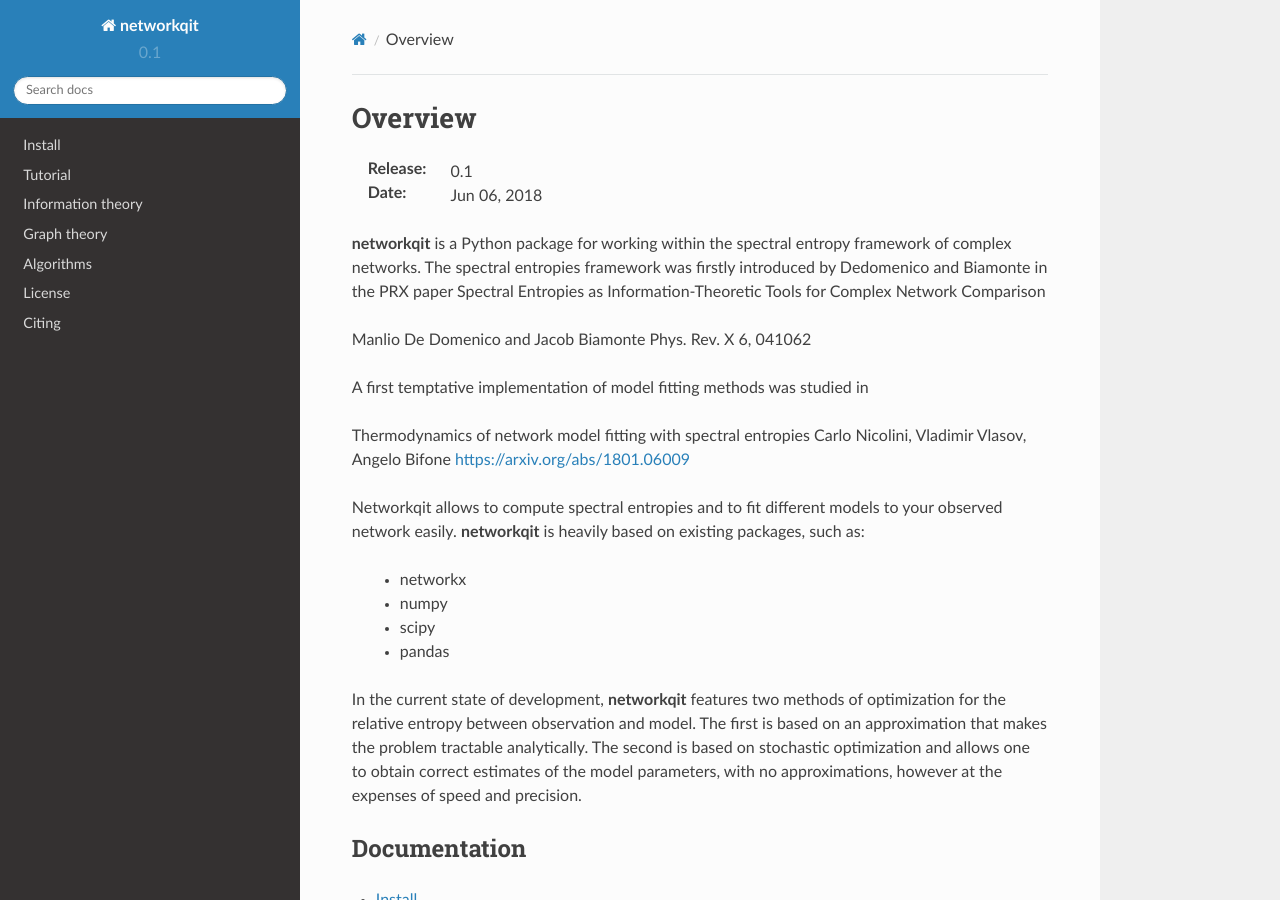
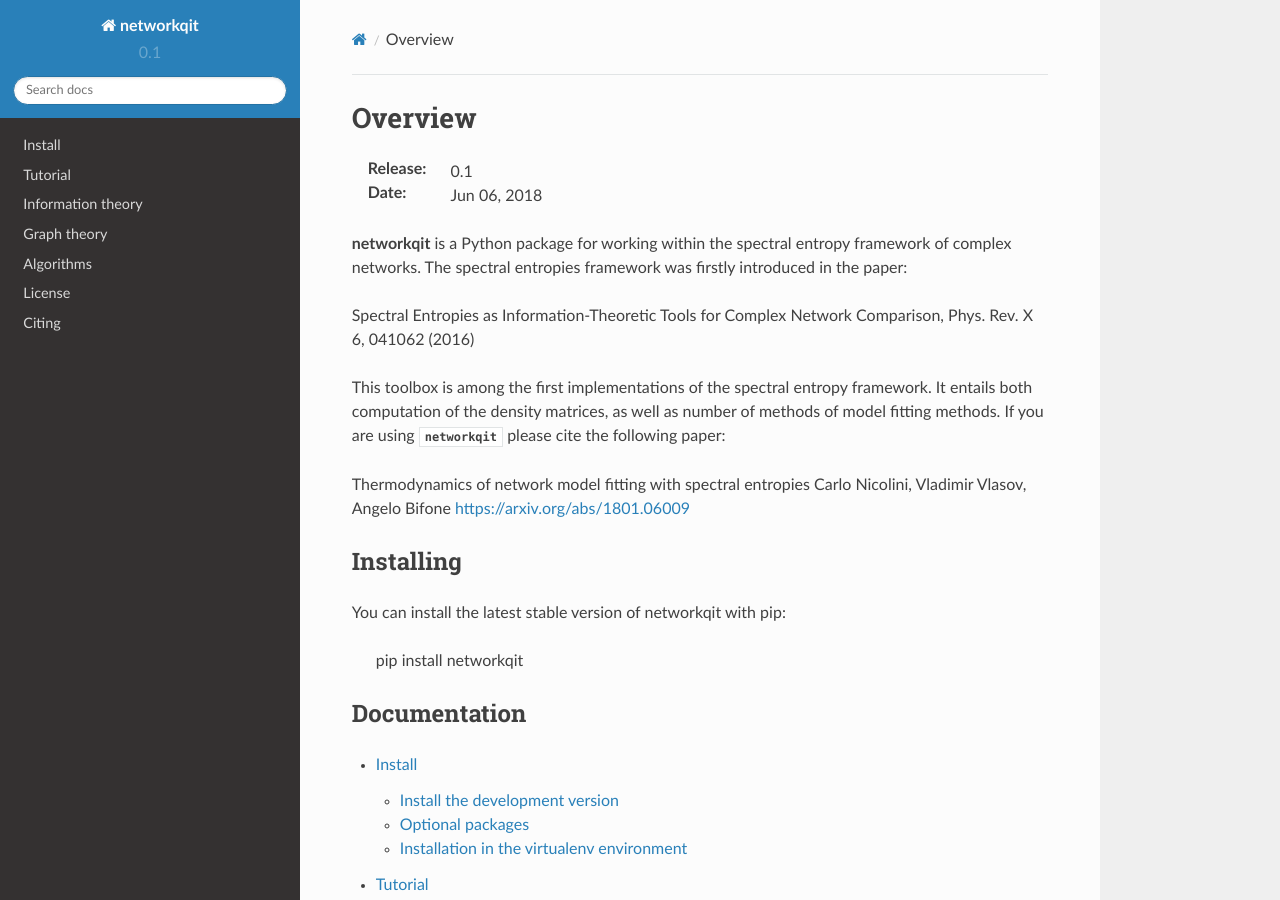
Before and after one commit to CarloNicolini/networkqit, a Sphinx documentation site: the page built from doc/index.rst, in a window 1280 px wide and 900 px high. Built offline with Sphinx 7.4.7 and the Read the Docs theme 2.0.0, drawn with Linux system fonts in a browser that asks for light colours.

Commit message:
first commit

```diff
--- a/doc/index.rst
+++ b/doc/index.rst
@@ -10,28 +10,24 @@
     :Date: |today|
 
 **networkqit** is a Python package for working within the spectral entropy framework of complex networks.
-The spectral entropies framework was firstly introduced by Dedomenico and Biamonte in the PRX paper Spectral Entropies as Information-Theoretic Tools for Complex Network Comparison
+The spectral entropies framework was firstly introduced in the paper:
 
-Manlio De Domenico and Jacob Biamonte
-Phys. Rev. X 6, 041062
+Spectral Entropies as Information-Theoretic Tools for Complex Network Comparison, Phys. Rev. X 6, 041062 (2016)
 
-A first temptative implementation of model fitting methods was studied in
+This toolbox is among the first implementations of the spectral entropy framework.
+It entails both computation of the density matrices, as well as number of methods of model fitting methods.
+If you are using `networkqit` please cite the following paper:
 
 Thermodynamics of network model fitting with spectral entropies
 Carlo Nicolini, Vladimir Vlasov, Angelo Bifone
 https://arxiv.org/abs/1801.06009
 
-Networkqit allows to compute spectral entropies and to fit different models to your observed network easily.
-**networkqit** is heavily based on existing packages, such as:
+Installing
+----------
 
-  - networkx
-  - numpy
-  - scipy
-  - pandas
+You can install the latest stable version of networkqit with pip:
 
-In the current state of development, **networkqit** features two methods of optimization for the relative entropy between observation and model.
-The first is based on an approximation that makes the problem tractable analytically.
-The second is based on stochastic optimization and allows one to obtain correct estimates of the model parameters, with no approximations, however at the expenses of speed and precision.
+    pip install networkqit
 
 
 Documentation
--- a/setup.py
+++ b/setup.py
@@ -33,7 +33,7 @@
     # For a discussion on single-sourcing the version across setup.py and the
     # project code, see
     # https://packaging.python.org/en/latest/single_source_version.html
-    version='0.11-alpha',  # Required
+    version='0.12',  # Required
 
     # This is a one-line description or tagline of what your project does. This
     # corresponds to the "Summary" metadata field:
```
Also changed, not shown: 2 other files.
